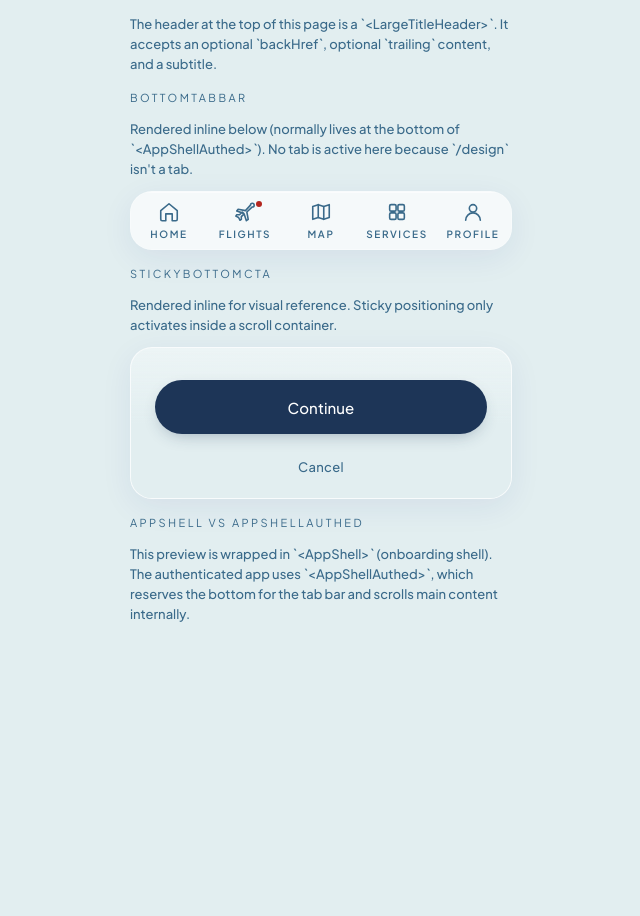
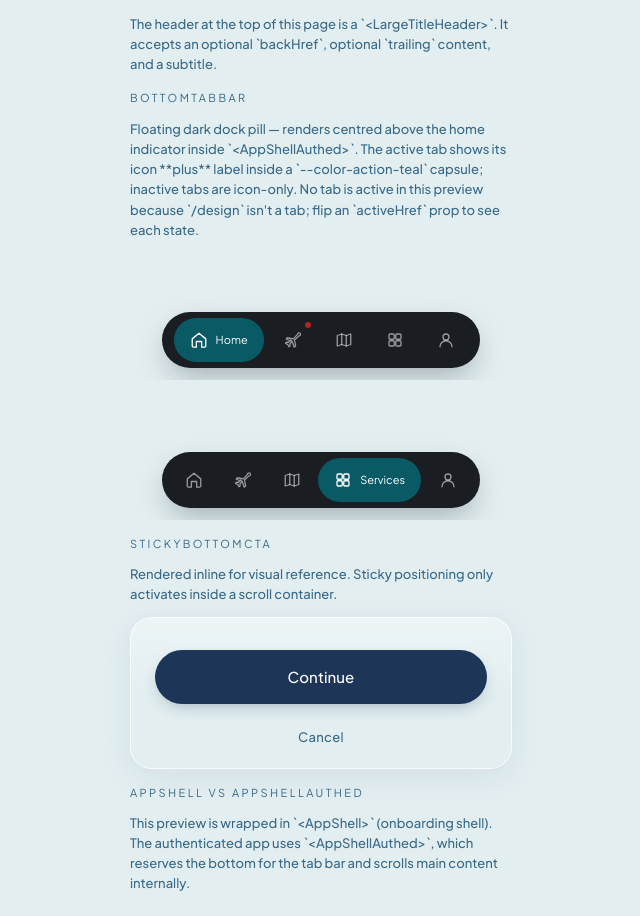
Before and after one commit to SemyonKuznetsoff/Vancouver-International-Airport-Mobile-App, a Next.js app: page /design in a window 1280 px wide. Shown: the part 8365-9281 px from the top of the page, without its empty margins (319-959 px from the left). Before the commit the page ends 9117 px from the top, so only its background shows below. Built offline with nearby package versions, Linux system fonts and the light colour scheme.

Commit message:
Redesign global bottom navigation

```diff
--- a/src/app/design/page.tsx
+++ b/src/app/design/page.tsx
@@ -609,12 +609,21 @@ export default function DesignPreviewPage() {
 
           <SubSection title="BottomTabBar">
             <p className="text-body-sm text-[var(--color-text-secondary)]">
-              Rendered inline below (normally lives at the bottom of `&lt;AppShellAuthed&gt;`). No tab is
-              active here because `/design` isn't a tab.
+              Floating dark dock pill — renders centred above the home indicator inside
+              `&lt;AppShellAuthed&gt;`. The active tab shows its icon **plus** label inside a
+              `--color-action-teal` capsule; inactive tabs are icon-only. No tab is active in this
+              preview because `/design` isn't a tab; flip an `activeHref` prop to see each state.
             </p>
-            <Card padding="none" className="overflow-hidden">
-              <BottomTabBar badges={{ flights: true }} />
-            </Card>
+            <div className="relative h-32 overflow-hidden rounded-[var(--radius-card)] bg-[var(--color-bg)]">
+              <div className="absolute inset-x-0 bottom-0">
+                <BottomTabBar activeHref="/home" badges={{ flights: true }} />
+              </div>
+            </div>
+            <div className="relative h-32 overflow-hidden rounded-[var(--radius-card)] bg-[var(--color-bg)]">
+              <div className="absolute inset-x-0 bottom-0">
+                <BottomTabBar activeHref="/services" />
+              </div>
+            </div>
           </SubSection>
 
           <SubSection title="StickyBottomCTA">
--- a/src/app/globals.css
+++ b/src/app/globals.css
@@ -102,6 +102,19 @@
      aurora) — this tone sits inside a solid card and reads warm. */
   --color-surface-tile: rgba(31, 53, 87, 0.06);
 
+  /* Bottom navigation surface — the global floating dock pill rendered
+     by `BottomTabBar`. The bar reads as a near-black charcoal pill
+     hovering above the aurora background, with the active tab filled
+     in `--color-action-teal`. Tokens live here (not inside the
+     component) so future shell experiments — translucent glass nav,
+     light-mode nav, alternate active tones — can swap them without
+     reaching into `BottomTabBar.tsx`. */
+  --color-nav-surface: #1a1d22;
+  --color-nav-fg: #ffffff;
+  --color-nav-fg-muted: rgba(255, 255, 255, 0.55);
+  --color-nav-active-bg: var(--color-action-teal);
+  --color-nav-active-fg: #ffffff;
+
   /* Control surfaces — composed from semantic text token + alpha */
   --color-track-off: color-mix(
     in srgb,
@@ -185,9 +198,20 @@
   /* Strong premium drop on the Reserve Parking hero card — teal-tinted
      so the dark teal panel still reads as elevated on the aurora. */
   --shadow-hero-card: 0 20px 40px -20px rgba(7, 47, 54, 0.55);
+  /* Floating dock elevation under the global bottom navigation pill.
+     Soft, cool, slightly deeper than `--shadow-card` so the dark pill
+     reads as suspended above the aurora without competing with
+     content cards. Pair with `--color-nav-surface`. */
+  --shadow-nav: 0 12px 32px -8px rgba(7, 18, 32, 0.35);
 
   /* Focus */
   --focus-ring: 2px solid #1d3557;
+  /* Focus ring tuned for dark surfaces — the navy `--focus-ring` has
+     poor contrast on `--color-nav-surface` and other dark-teal surfaces.
+     Uses the YVR mint accent so keyboard focus is visible on the
+     global bottom dock and any future dark dock / hero overlay
+     controls. Pair via `focus-visible:[outline:var(--focus-ring-on-dark)]`. */
+  --focus-ring-on-dark: 2px solid var(--color-map-mint);
 
   /* Typography family */
   --font-sans: var(--font-jakarta), system-ui, -apple-system, "Segoe UI",
--- a/src/components/BottomTabBar.tsx
+++ b/src/components/BottomTabBar.tsx
@@ -21,23 +21,25 @@ type Tab = {
 };
 
 const TABS: Tab[] = [
-  { key: "home", href: "/home", label: "Home", icon: <HomeIcon size={22} /> },
-  { key: "flights", href: "/flights", label: "Flights", icon: <PlaneIcon size={22} /> },
-  { key: "map", href: "/map", label: "Map", icon: <MapIcon size={22} /> },
-  { key: "services", href: "/services", label: "Services", icon: <ServicesIcon size={22} /> },
-  { key: "profile", href: "/profile", label: "Profile", icon: <ProfileIcon size={22} /> },
+  { key: "home", href: "/home", label: "Home", icon: <HomeIcon size={18} /> },
+  { key: "flights", href: "/flights", label: "Flights", icon: <PlaneIcon size={18} /> },
+  { key: "map", href: "/map", label: "Map", icon: <MapIcon size={18} /> },
+  { key: "services", href: "/services", label: "Services", icon: <ServicesIcon size={18} /> },
+  { key: "profile", href: "/profile", label: "Profile", icon: <ProfileIcon size={18} /> },
 ];
 
 type BottomTabBarProps = {
   /**
    * Optional explicit path used to pick the active tab. Defaults to the
-   * route returned by `usePathname()`.
+   * route returned by `usePathname()`. Sub-routes that belong under a
+   * top tab but don't share its pathname prefix (e.g. `/parking/reserve`
+   * belongs under Services) pass `activeHref="/services"`.
    */
   activeHref?: string;
   /**
    * Map of tab key → badge boolean. Renders a small danger-coloured dot
-   * over a tab when truthy. Used for unread notifications, flight alerts,
-   * etc. Caller owns the data source.
+   * over a tab when truthy. Used for unread notifications, flight
+   * alerts, etc. Caller owns the data source.
    */
   badges?: Partial<Record<TabKey, boolean>>;
   className?: string;
@@ -46,17 +48,29 @@ type BottomTabBarProps = {
 /**
  * Bottom tab navigation for the logged-in YVR app.
  *
+ * Renders as a **floating dark dock pill** centred above the home
+ * indicator: a near-black charcoal capsule (`--color-nav-surface`)
+ * containing five tab items. The active tab fills with
+ * `--color-nav-active-bg` (dark teal) and shows its icon **plus**
+ * label; inactive tabs render icon-only. The "icon + label vs
+ * icon-only" treatment is the primary non-colour cue for active
+ * state, paired with `aria-current="page"`.
+ *
  * - Five fixed tabs: Home, Flights, Map, Services, Profile.
- * - Safe-area aware: the bar reserves `env(safe-area-inset-bottom)` so it
- *   sits above the home indicator on iOS.
+ * - Safe-area aware: the outer wrapper reserves
+ *   `env(safe-area-inset-bottom)` so the pill clears the home
+ *   indicator on iOS.
  * - Active tab is detected from `usePathname()` (or `activeHref` if
- *   explicitly passed). Active = `aria-current="page"` + primary colour;
- *   inactive = secondary colour with hover lift.
+ *   explicitly passed). Sub-routes can light a parent tab by passing
+ *   `activeHref` through `AppShellAuthed` (e.g. /parking,
+ *   /parking/reserve, /ground-transport, /lounges-premium all light
+ *   Services; /help-support lights Profile).
  * - Optional badge dot per tab via the `badges` prop.
  *
- * Layout assumption: this component is the last child of `AppShellAuthed`
- * inside a flex column. Its height is 56px + safe-area; main content
- * scrolls above it. Do not render it inside onboarding `AppShell`.
+ * Layout assumption: this component is the last child of
+ * `AppShellAuthed` inside a flex column. The wrapper occupies a small
+ * footer region so main content scrolls **above** the pill, not
+ * underneath it.
  */
 export function BottomTabBar({
   activeHref,
@@ -67,10 +81,13 @@ export function BottomTabBar({
   const active = activeHref ?? pathname ?? "";
 
   return (
+    <div
+      className={`pointer-events-none flex w-full shrink-0 justify-center px-8 ${className}`.trim()}
+      style={{ paddingBottom: "max(env(safe-area-inset-bottom), 12px)" }}
+    >
       <nav
         aria-label="Main"
-      className={`flex w-full shrink-0 items-stretch justify-around border-t border-[var(--color-border)] bg-[var(--color-surface-card)] ${className}`.trim()}
-      style={{ paddingBottom: "env(safe-area-inset-bottom)" }}
+        className="pointer-events-auto flex h-14 w-full items-center justify-around rounded-[var(--radius-pill)] bg-[var(--color-nav-surface)] px-2 shadow-[var(--shadow-nav)]"
       >
         {TABS.map((tab) => {
           const isActive =
@@ -81,27 +98,30 @@ export function BottomTabBar({
               href={tab.href as Route}
               aria-current={isActive ? "page" : undefined}
               aria-label={tab.label}
-            className={`relative inline-flex h-14 flex-1 flex-col items-center justify-center gap-1 transition-colors duration-150 ${
+              className={
                 isActive
-                ? "text-[var(--color-action-primary)]"
-                : "text-[var(--color-text-secondary)] hover:text-[var(--color-text-primary)]"
-            }`}
+                  ? "relative inline-flex h-11 items-center gap-2 rounded-[var(--radius-pill)] bg-[var(--color-nav-active-bg)] px-4 text-[var(--color-nav-active-fg)] transition-colors duration-200 focus-visible:[outline:var(--focus-ring-on-dark)]"
+                  : "relative inline-flex h-11 w-11 items-center justify-center rounded-[var(--radius-pill)] text-[var(--color-nav-fg-muted)] transition-colors duration-200 hover:text-[var(--color-nav-fg)] focus-visible:[outline:var(--focus-ring-on-dark)]"
+              }
             >
               <span aria-hidden className="inline-flex items-center justify-center">
                 {tab.icon}
               </span>
-            <span aria-hidden className="text-micro uppercase">
+              {isActive ? (
+                <span className="text-label text-[var(--color-nav-active-fg)]">
                   {tab.label}
                 </span>
+              ) : null}
               {badges?.[tab.key] ? (
                 <span
                   aria-hidden
-                className="absolute right-[28%] top-2 inline-block h-1.5 w-1.5 rounded-full bg-[var(--color-danger)]"
+                  className="absolute right-1 top-1 inline-block h-1.5 w-1.5 rounded-full bg-[var(--color-danger)]"
                 />
               ) : null}
             </Link>
           );
         })}
       </nav>
+    </div>
   );
 }
```
Also changed, not shown: 1 other file (tests, documents, lock files or other folders). Lines whose indentation alone changed are shown as unchanged.
